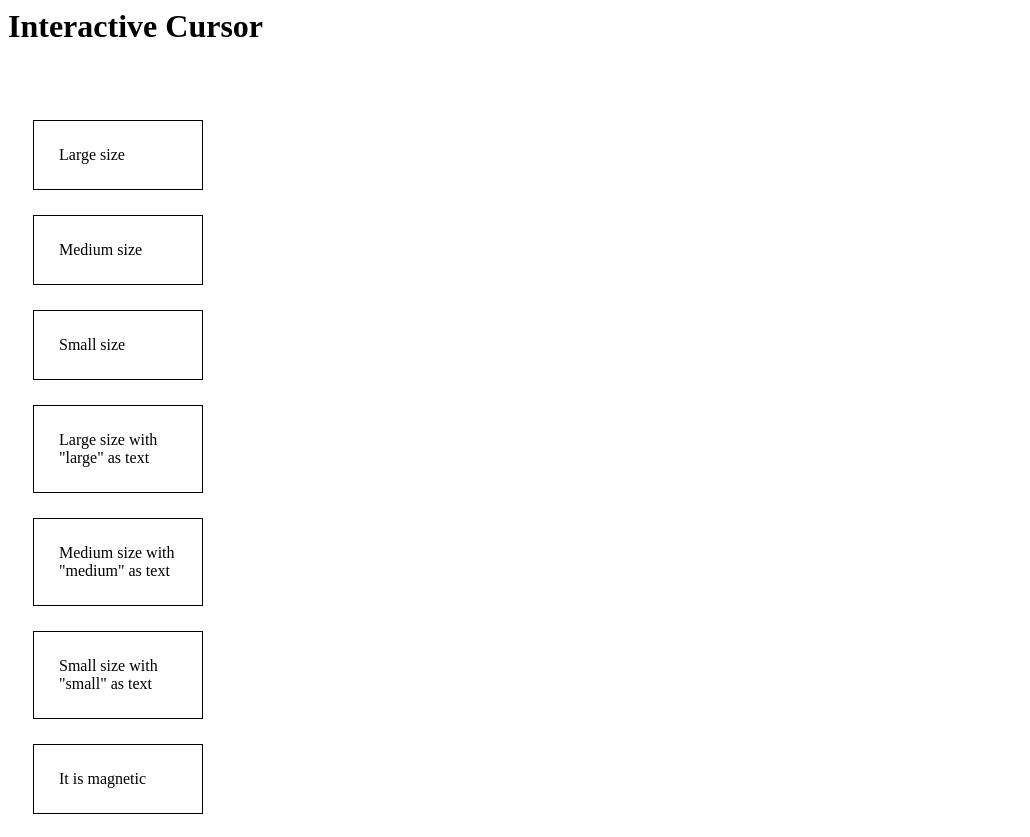
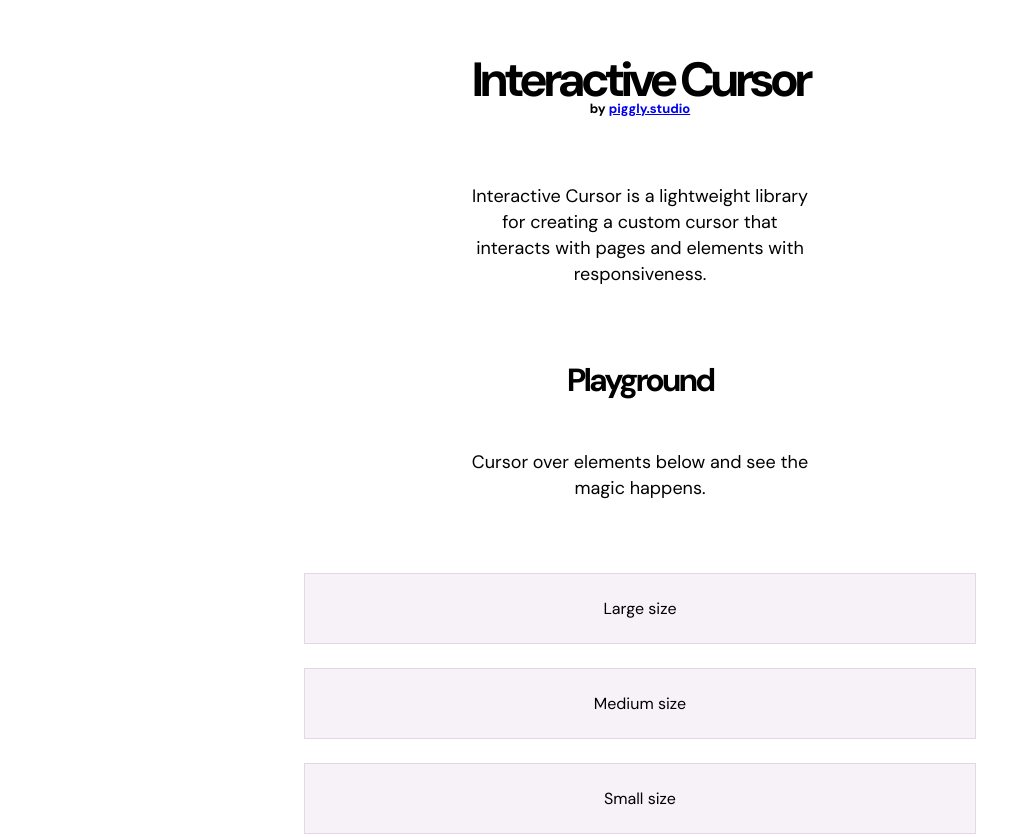
Before and after one commit to piggly-dev/interactive-cursor-js, a website with bundled scripts: page dev/index.html in a window 1280 px wide. Shown: the top 837 px of the page, without its empty margins (0-1030 px from the left). Built offline with nearby package versions, Linux system fonts and the light colour scheme.

Commit message:
HTML content update

```diff
--- /dev/null
+++ b/dev/icursor.css
@@ -0,0 +1,66 @@
+#interactive-cursor {
+	position: fixed;
+	text-align: center;
+	width: 80px;
+	height: 80px;
+	z-index: 1000;
+	-webkit-transform-origin: center center;
+	transform-origin: center center;
+	pointer-events: none;
+	z-index: 99999;
+}
+
+#interactive-cursor .cursor-label {
+	display: block;
+	width: 80px;
+	height: 80px;
+	line-height: 80px;
+	font-size: 11px;
+	font-weight: 600;
+	letter-spacing: .14384615em;
+	text-transform: uppercase;
+	position: absolute;
+	top: 50%;
+	left: 50%;
+	transform: translate3d(-50%, -50%, 0);
+	z-index: 1;
+	color: #FFF;
+	z-index: 99999;
+}
+
+#interactive-cursor .cursor-icon {
+	-webkit-backface-visibility: hidden;
+	backface-visibility: hidden;
+	display: block;
+	left: 0;
+	top: 0;
+	background: #000;
+	width: 80px;
+	height: 80px;
+	transition: .3s ease-in-out;
+	border-radius: 100%;
+	transform: scale(.15);
+	z-index: 99999;
+}
+
+#interactive-cursor.is-large .cursor-icon {
+	transform: scale(1);
+}
+
+#interactive-cursor.is-medium .cursor-icon {
+	transform: scale(.475);
+}
+
+#interactive-cursor.is-medium .cursor-label {
+	top: -30px;
+	left: 50%;
+	transform: translate3d(-50%, 0, 0);
+	color: #000
+}
+
+#interactive-cursor.is-small .cursor-label {
+	top: -15px;
+	left: 50%;
+	transform: translate3d(-50%, 0, 0);
+	color: #000
+}
--- a/dev/index.html
+++ b/dev/index.html
@@ -2,123 +2,59 @@
 
 <head>
 	<title>Interactive Cursor</title>
-	<style>
-		html.no-cursor,
-		html.no-cursor body,
-		html.no-cursor [data-cursor-type] {
-			cursor: none !important;
-		}
-
-		#interactive-cursor {
-			position: fixed;
-			text-align: center;
-			width: 80px;
-			height: 80px;
-			z-index: 1000;
-			-webkit-transform-origin: center center;
-			transform-origin: center center;
-			pointer-events: none;
-			mix-blend-mode: exclusion;
-			z-index: 99999;
-		}
-
-		#interactive-cursor .cursor-label {
-			display: block;
-			width: 80px;
-			height: 80px;
-			line-height: 80px;
-			font-size: 11px;
-			font-weight: 600;
-			letter-spacing: .14384615em;
-			text-transform: uppercase;
-			position: absolute;
-			top: 50%;
-			left: 50%;
-			transform: translate3d(-50%, -50%, 0);
-			z-index: 1;
-			color: #FFF;
-		}
-
-		#interactive-cursor .cursor-icon {
-			-webkit-backface-visibility: hidden;
-			backface-visibility: hidden;
-			display: block;
-			left: 0;
-			top: 0;
-			mix-blend-mode: exclusion;
-			background: #000;
-			width: 80px;
-			height: 80px;
-			transition: .3s ease-in-out;
-			border-radius: 100%;
-			transform: scale(.15);
-		}
-
-		#interactive-cursor.is-large .cursor-icon {
-			transform: scale(1);
-		}
-
-		#interactive-cursor.is-medium .cursor-icon {
-			transform: scale(.475);
-		}
-
-		#interactive-cursor.is-medium .cursor-label {
-			top: -30px;
-			left: 50%;
-			transform: translate3d(-50%, 0, 0);
-			color: #000
-		}
-
-		#interactive-cursor.is-small .cursor-label {
-			top: -15px;
-			left: 50%;
-			transform: translate3d(-50%, 0, 0);
-			color: #000
-		}
-
-		.magnetize {
-			transition: transform .2s;
-		}
-	</style>
+	<link rel="preconnect" href="https://fonts.googleapis.com">
+	<link rel="preconnect" href="https://fonts.gstatic.com" crossorigin>
+	<link href="https://fonts.googleapis.com/css2?family=DM+Sans:wght@400;700&display=swap" rel="stylesheet">
+	<link rel="stylesheet" type="text/css" href="./style.css" />
+	<link rel="stylesheet" type="text/css" href="./icursor.css" />
 	<script src="dist/icursor.js"></script>
+	<script src="https://cdnjs.cloudflare.com/ajax/libs/animejs/3.2.1/anime.min.js"></script>
 </head>
 
 <body>
-	<h1>Interactive Cursor</h1>
+	<h1>
+		Interactive Cursor
+		<span>by <a href="https://studio.piggly.com.br">piggly.studio</a></span>
+	</h1>
 
-	<div style="padding: 25px; margin: 25px 0; width: 100px; display: table;">
+	<p>
+		Interactive Cursor is a lightweight library for creating a custom cursor that
+		interacts with pages and elements with responsiveness.
+	</p>
 
-		<div data-cursor-type="large"
-			style="padding: 25px; margin: 25px 0; width: 100%; display: table; border: 1px solid #000">
+	<h2>Playground</h2>
+
+	<p>
+		Cursor over elements below and see the magic happens.
+	</p>
+
+	<div id="wrapper">
+
+		<div data-cursor-type="large" class="box">
 			Large size
 		</div>
 
-		<div data-cursor-type="medium"
-			style="padding: 25px; margin: 25px 0; width: 100%; display: table; border: 1px solid #000">
+		<div data-cursor-type="medium" class="box">
 			Medium size
 		</div>
 
-		<div data-cursor-type="small"
-			style="padding: 25px; margin: 25px 0; width: 100%; display: table; border: 1px solid #000">
+		<div data-cursor-type="small" class="box">
 			Small size
 		</div>
 
-		<div data-cursor-type="large" data-cursor-text="large"
-			style="padding: 25px; margin: 25px 0; width: 100%; display: table; border: 1px solid #000">
+		<div data-cursor-type="large" data-cursor-text="large" class="box">
 			Large size with "large" as text
 		</div>
 
-		<div data-cursor-type="medium" data-cursor-text="medium"
-			style="padding: 25px; margin: 25px 0; width: 100%; display: table; border: 1px solid #000">
+		<div data-cursor-type="medium" data-cursor-text="medium" class="box">
 			Medium size with "medium" as text
 		</div>
 
-		<div data-cursor-type="small" data-cursor-text="small"
-			style="padding: 25px; margin: 25px 0; width: 100%; display: table; border: 1px solid #000">
+		<div data-cursor-type="small" data-cursor-text="small" class="box">
 			Small size with "small" as text
 		</div>
 
-		<div class="magnetize" style="padding: 25px; margin: 25px 0; width: 100%; display: table; border: 1px solid #000">
+		<div class="magnetize box">
 			It is magnetic
 		</div>
 
@@ -129,6 +65,16 @@
 			WRAPPER_ID: 'interactive-cursor',
 			LABEL_CLASS: 'cursor-label',
 			ICON_CLASS: 'cursor-icon'
+		}, {
+			magnetizeAnimationFn: (el, delta, scale) => {
+				anime({
+					targets: el,
+					translateX: delta.x,
+					translateY: delta.y,
+					scale: scale,
+					duration: 300
+				});
+			}
 		});
 	</script>
 </body>
--- /dev/null
+++ b/dev/style.css
@@ -0,0 +1,69 @@
+html, body {
+	margin: 0;
+	padding: 0;
+	font-family: 'DM Sans', Helvetica, Arial, sans-serif;
+}
+
+html * {
+	box-sizing: border-box;
+}
+
+html.no-cursor,
+html.no-cursor body,
+html.no-cursor [data-cursor-type] {
+	cursor: none !important;
+}
+
+h1 {
+	position: relative;
+	text-align: center;
+	font-size: 48px;
+	letter-spacing: -5px;
+	font-weight: bold;
+	margin: 48px 0;
+}
+
+h1 span {
+	position: absolute;
+	font-size: 13px;
+	letter-spacing: 0;
+	bottom: -6px;
+	left: 50%;
+	transform: translateX(-50%);
+}
+
+p {
+	width: 400px;
+	padding: 24px;
+	display: table;
+	margin: 0 auto;
+	font-size: 18px;
+	line-height: 26px;
+	text-align: center;
+}
+
+h2 {
+	position: relative;
+	text-align: center;
+	font-size: 32px;
+	letter-spacing: -3px;
+	font-weight: bold;
+	margin: 48px 0 24px;
+}
+
+#wrapper {
+	display: table;
+	margin: 0 auto;
+	width: 720px;
+	text-align: center;
+	padding: 24px;
+}
+
+.box {
+	padding: 24px;
+	margin: 24px 0;
+	width: 100%;
+	display: table;
+	border: 1px solid rgb(228, 214, 231);
+	background: rgb(247, 242, 248);
+}
--- a/package.json
+++ b/package.json
@@ -1,7 +1,7 @@
 {
 	"name": "@piggly/interactive-cursor-js",
 	"version": "1.0.0-beta.1",
-	"description": "A lightweight library for creating a custom cursor which interact with pages and elements.",
+	"description": "A lightweight library for creating a custom cursor that interacts with pages and elements with responsiveness.",
 	"scripts": {
 		"lint": "eslint --ext .ts,.js --ignore-path .gitignore --fix src",
 		"format": "prettier --write \"src/**/*.ts\" \"src/**/*.js\"",
```
